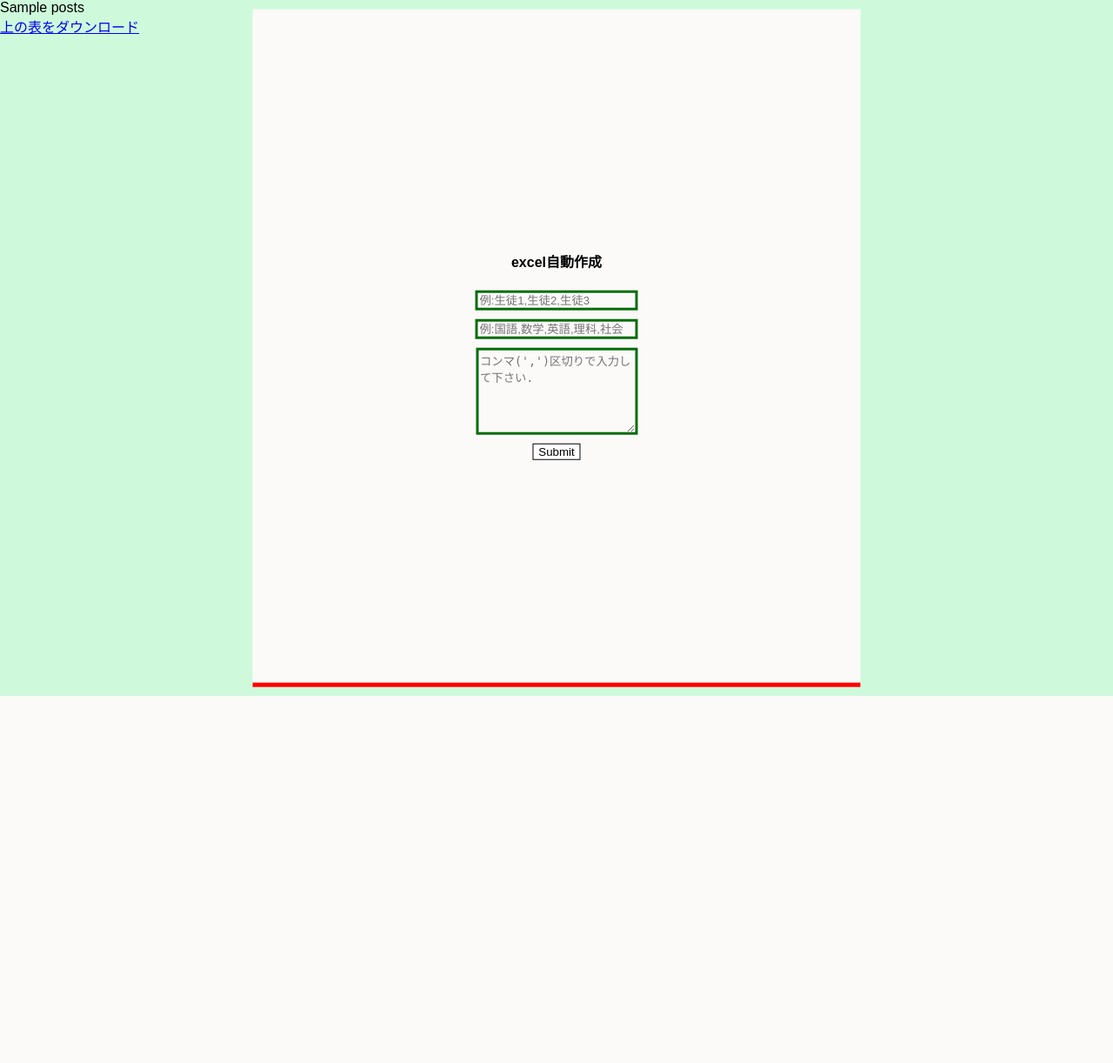
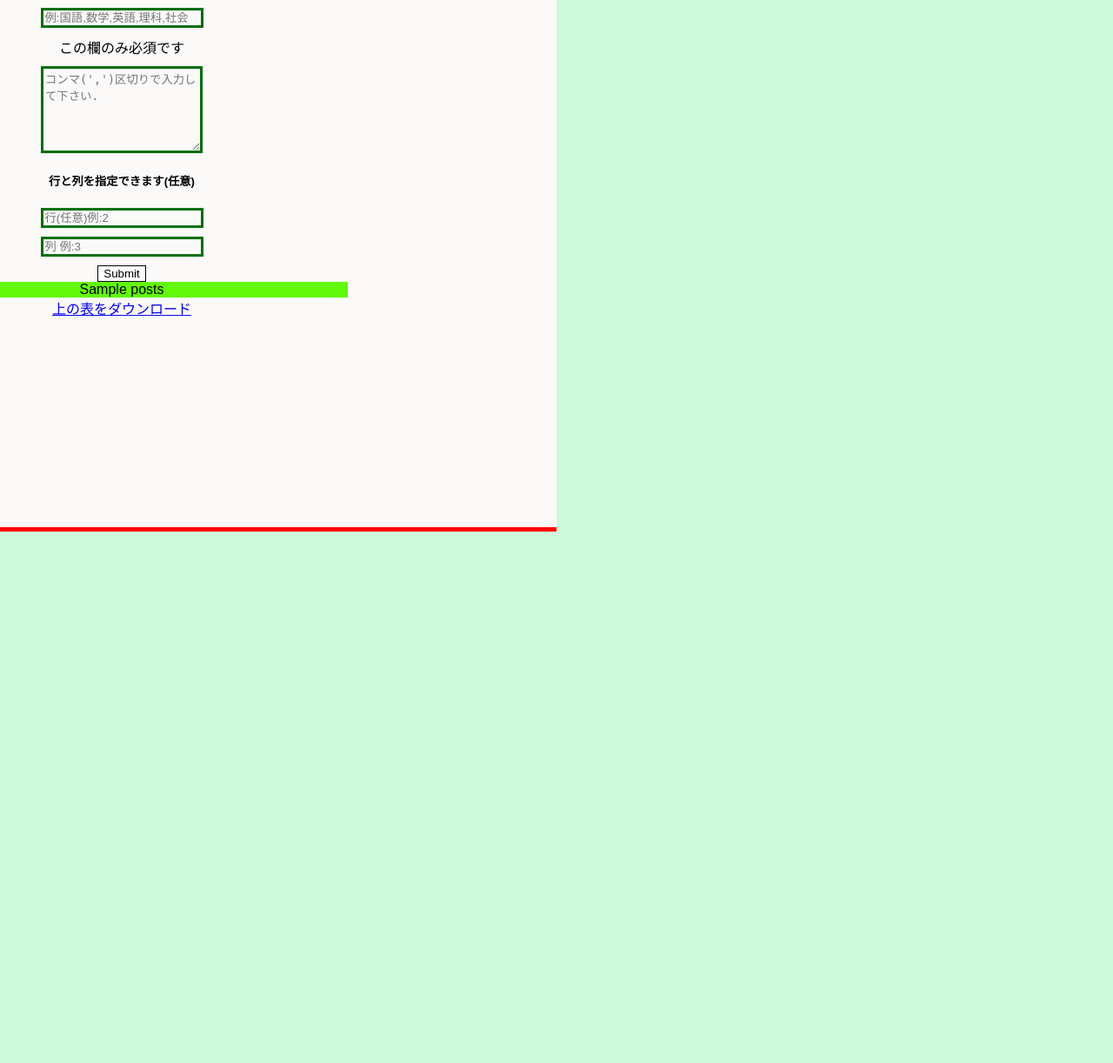
Before and after one commit to lm-t-sys/Auto-Excel-maker, a Flask app: template templates/index.html in a window 1280 px wide. Shown: the whole page at 87% size. Before the commit the page ends 800 px from the top, so only its background shows below. Run offline with Flask 2, Linux system fonts and the light colour scheme; the template is opened without the code that fills it: most values are stand-ins (such as "Sample title", 1, 10 or a date in 2020).

Commit message:
first commit

```diff
--- a/app.py
+++ b/app.py
@@ -3,7 +3,7 @@
 from flask import Flask,render_template,request,redirect,url_for
 import pandas as pd
 import numpy as np
-import matplotlib as plt
+import matplotlib.pyplot as plt
 from IPython.display import HTML
 
 app=Flask(__name__)
@@ -18,6 +18,18 @@ def index():
         a=request.form.get('indexs')
         b=request.form.get('columns')
         c=request.form.get('values')
+        btn1=request.form.get('btn1')
+        btn2=request.form.get('btn2')
+        btn1=btn2.strip()
+        btn2=btn2.strip()
+        if btn1=='':
+            btn1='0'
+        if btn2=='':
+            btn2='0'
+
+        on=False
+        if int(btn2)>=1:
+            on=True
         a2=a.split(',')
         b2=b.split(",")
         a3,b3=[],[]
@@ -28,7 +40,10 @@ def index():
                 a3.append(aa)
 
         for bb in b2:
-            b3.append(bb)
+            if a.strip()=="":
+                break
+            else:
+                b3.append(bb)
         f=[]
 
         d=c.strip().split(",")
@@ -37,18 +52,28 @@ def index():
         f=np.array(f)
         a3_size=len(a3)
         b3_size=len(b3)
-        if b3_size>1:
+        if on==True:
+            f=np.array(f).reshape(int(f.size/int(btn2)),int(btn2))
+        elif b3_size>=1 and on==False:
             f=np.array(f).reshape(int(f.size/b3_size),b3_size)
         else:
             f=np.array(f)
-        if a3_size<1:
+
+        if a3_size<1 and b3_size<1:
+            c2=pd.DataFrame(f,columns=None,index=None)
+        elif b3_size>0 and a3_size<1:
             c2=pd.DataFrame(f,columns=b3,index=None)
         else:
             c2=pd.DataFrame(f,columns=b3,index=a3)
+        if a3_size<1 and b3_size<1:
+            c2.to_excel('static/css/excelfolder/to_csv.xlsx',index=False,header=False)
+        elif a3_size<1:
+            c2.to_excel('static/css/excelfolder/to_csv.xlsx',index=False)
+        else:
+            c2.to_excel('static/css/excelfolder/to_csv.xlsx')
+
 
         ANS=HTML(c2.to_html(classes='table table-striped'))
-
-        c2.to_excel("templates/excelfolder/to_csv.xlsx")
 
 
         return render_template('index.html',posts=ANS)
--- a/static/css/stylesheet.css
+++ b/static/css/stylesheet.css
@@ -1,23 +1,33 @@
 body{
-  margin:0;
-  padding : 0;
+
+  margin:10px;
+  padding : 30px;
+  height :auto;
+  overflow-y: scroll;
   font-family: sans-serif;
   background:#cefadb;
+
 }
+
 .box{
-  width:Auto;
+  size: auto,700px;
   padding:20%;
-  position: absolute;
-  top: 50%;
-  left: 50%;
+  margin:100px;
+
+  overflow:auto;
+
   transform: translate(-50%,-50%);
   background: #fcf9f9;
-  text-align: center;
+  text-align:center;
   border-top:20% solid red;
   border-bottom:5px solid red;
 }
 .box textarea{
   size:100px,300px;
+}
+.box .nyu {
+  background: cadetblue;
+  border-color: red;
 }
 .box input[type='text'],.box textarea{
   border : 3px solid #036d09;
@@ -41,3 +51,7 @@ border:1px solid black;
 .box input[type=submit]:hover{
   cursor: pointer;
 }
+.forms {
+  background-color: rgb(97, 248, 9);
+
+}
--- a/templates/index.html
+++ b/templates/index.html
@@ -10,14 +10,26 @@
   </head>
   <body>
 <form class="box" action="/" method="POST">
-  <h4>excel自動作成</h4>
+  <h4>excel自動作成(列基準)</h4>
   <input type="text" name="indexs" placeholder="例:生徒1,生徒2,生徒3">
-  <input type="text" required name="columns" placeholder="例:国語,数学,英語,理科,社会">
+  <input type="text" name="columns" placeholder="例:国語,数学,英語,理科,社会">
+
+    この欄のみ必須です
+
   <textarea rows=6 required name='values' placeholder="コンマ(',')区切りで入力して下さい."></textarea>
+  <h5>行と列を指定できます(任意)</h5>
+
+  <input type="text" name="btn1" placeholder="行(任意)例:2">
+  <input type="text" name="btn2" placeholder="列 例:3">
+
   <input type="submit" name="Go" required placeholder="実行">
+
+  <div class='forms'>
+    {{posts}}<br>
+    </div>
+    <a href="{{url_for('static',filename='css/excelfolder/to_csv.xlsx')}}" download='post.xlsx'>上の表をダウンロード</a>
 </form>
-{{posts}}<br>
-<a href="{{url_for('static',filename='css/excelfolder/to_csv.xlsx')}}" download='post.xlsx'>上の表をダウンロード</a>
+
 
   </body>
 </html>
```
Also changed, not shown: 4 other files.
